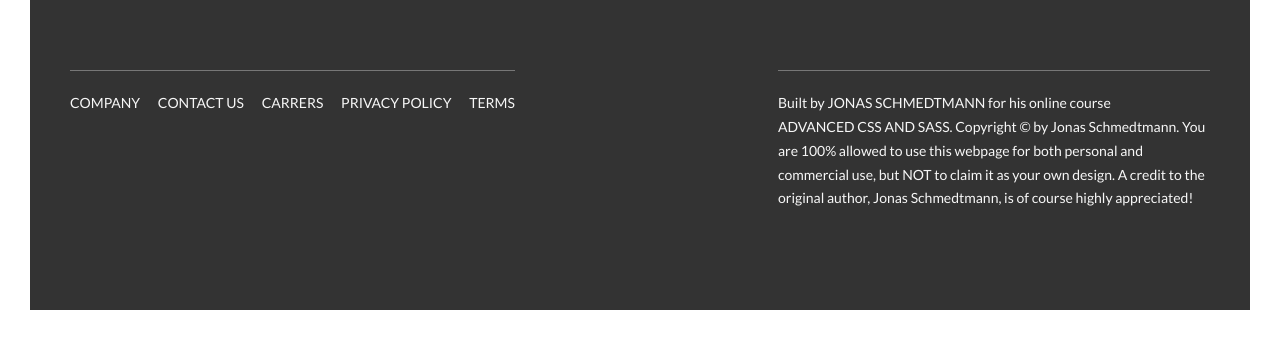
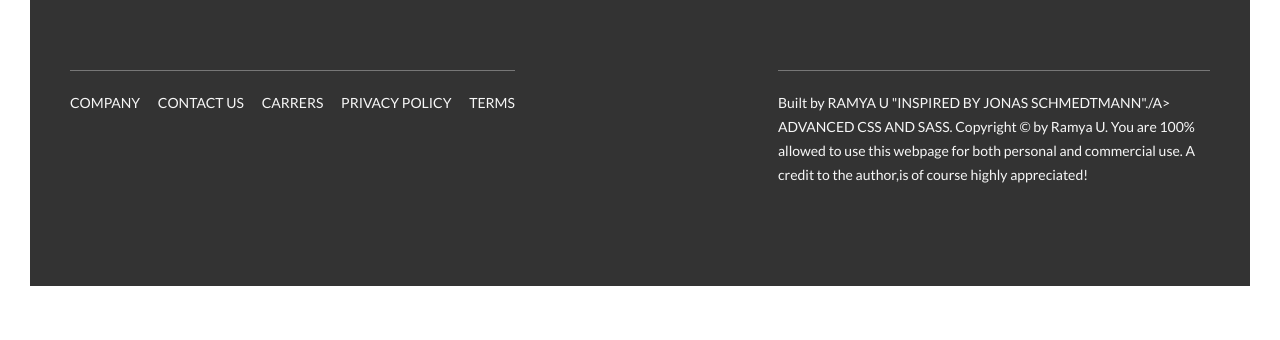
Before and after one commit to RamyaaU/Natours-Css, a website: page index.html in a window 1280 px wide. Shown: the part 5533-5873 px from the top of the page. After the commit the page ends 5849 px from the top, so only its background shows below. Drawn offline with Linux system fonts and the light colour scheme.

```diff
--- a/index.html
+++ b/index.html
@@ -360,10 +360,9 @@
                 </div>
                 <div class="col-1-of-2">
                     <p class="footer__copyright">
-                        Built by <a href="#" class="footer__link">Jonas Schmedtmann</a> for his online course <a href="#" class="footer__link">Advanced CSS and Sass</a>.
-                        Copyright &copy; by Jonas Schmedtmann. You are 100% allowed to use this webpage for both personal
-                        and commercial use, but NOT to claim it as your own design. A credit to the original author, Jonas
-                        Schmedtmann, is of course highly appreciated!
+                        Built by <a href="#" class="footer__link">Ramya U "inspired by Jonas Schmedtmann"./a><a href="#" class="footer__link">Advanced CSS and Sass</a>.
+                        Copyright &copy; by Ramya U. You are 100% allowed to use this webpage for both personal
+                        and commercial use. A credit to the author,is of course highly appreciated!
                     </p>
                 </div>
             </div>
```
